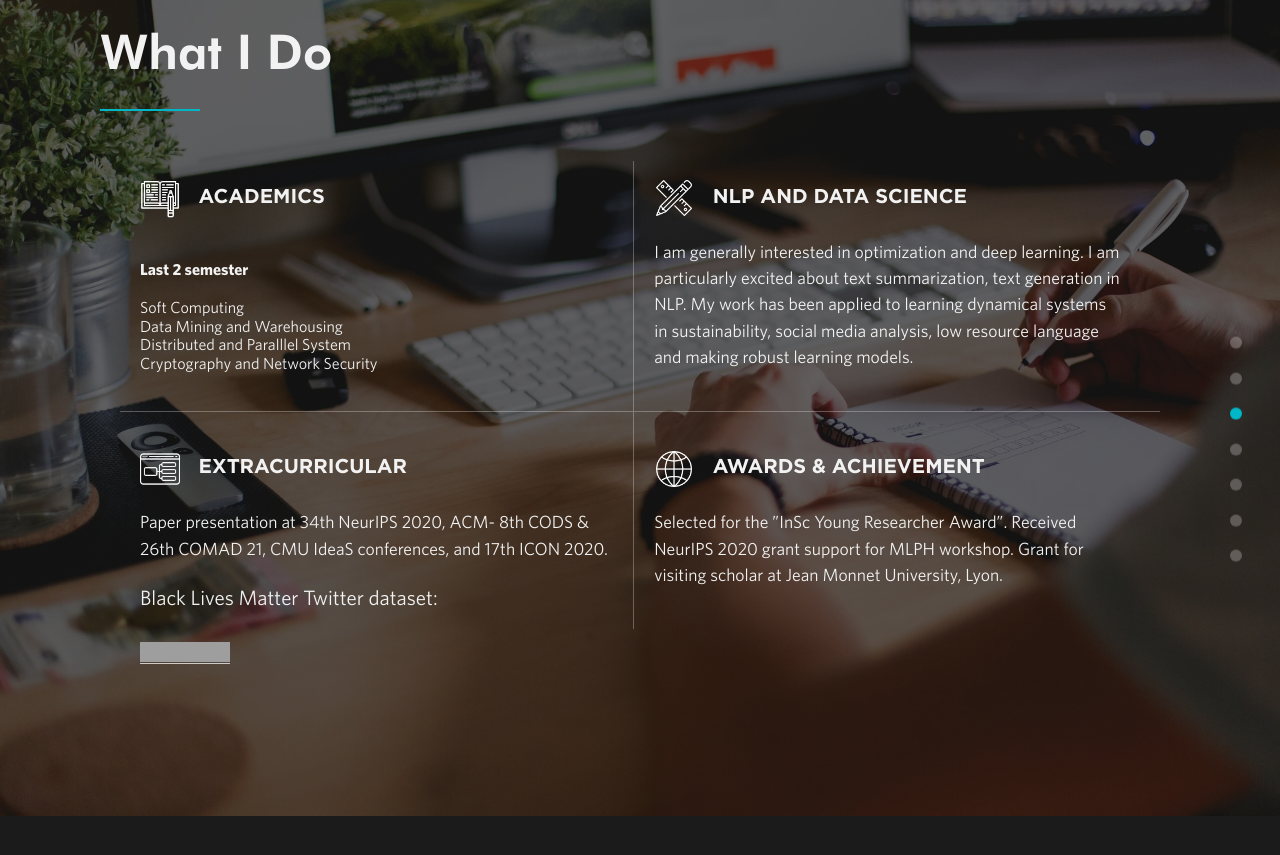
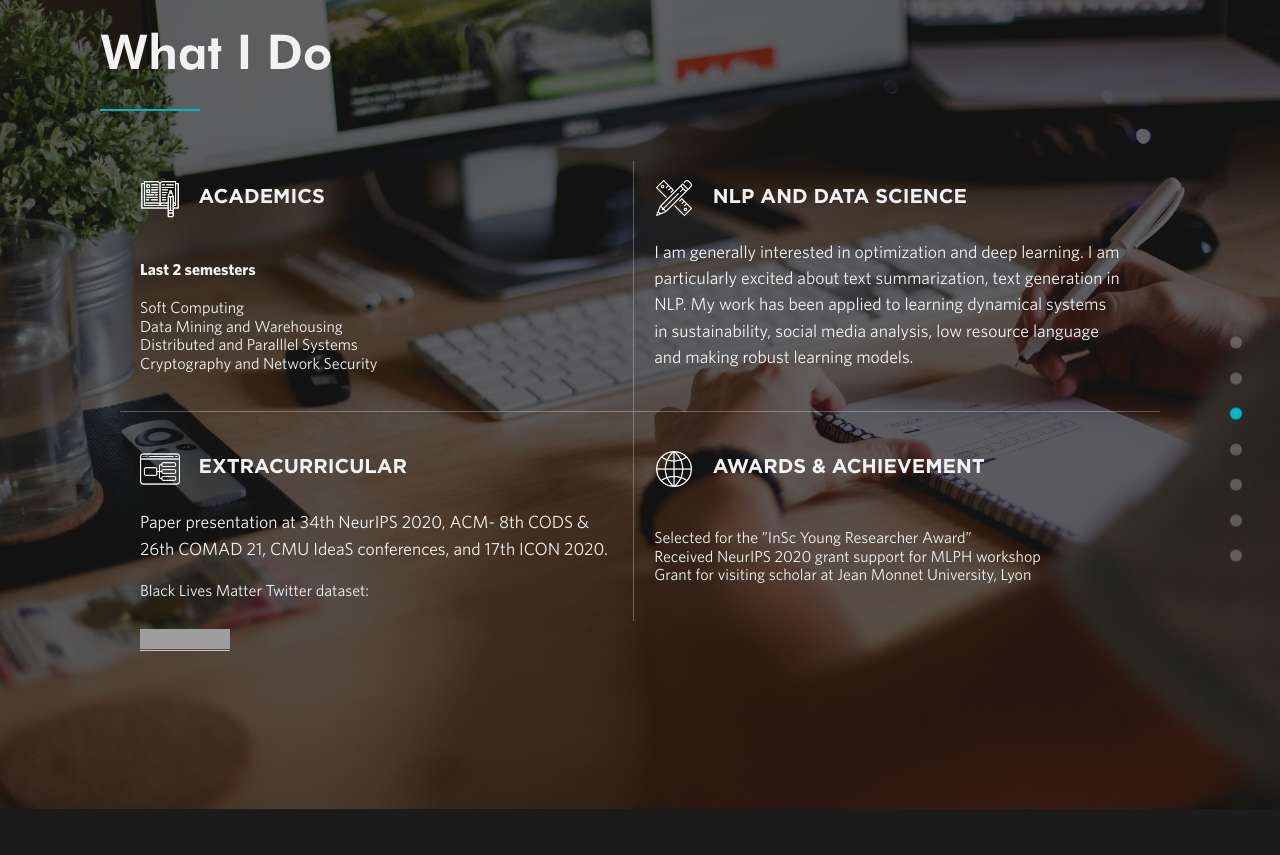
Before and after one commit to sumit6597/sumit6597.github.io, a Jekyll site: the page built from index.html, in a window 1280 px wide and 900 px high, scrolled down 1739 px. Shown: the top 855 px of the window. Built offline with Jekyll 4.4.1, drawn with Linux system fonts in a browser that asks for light colours; nearby versions of some CDN libraries; grey boxes are pictures that could not be loaded.

Commit message:
Update services.yml

```diff
--- a/_data/services.yml
+++ b/_data/services.yml
@@ -5,7 +5,7 @@
   services:
     - heading: Academics
       sprite: webdev
-      text: <ul><h4>Last 2 semester</h4> <li>Soft Computing <li>Data Mining and Warehousing<li>Distributed and Paralllel System<li>Cryptography and Network Security<Business Ethics></ul>
+      text: <ul><h4>Last 2 semesters</h4> <li>Soft Computing <li>Data Mining and Warehousing<li>Distributed and Paralllel Systems<li>Cryptography and Network Security<Business Ethics></ul>
 
     - heading: NLP and Data Science
       sprite: ui
@@ -14,9 +14,9 @@
   services:
     - heading: Extracurricular
       sprite: xd
-      text:  Paper presentation at 34th NeurIPS 2020, ACM- 8th CODS & 26th COMAD 21, CMU IdeaS conferences, and 17th ICON 2020. <p>Black Lives Matter Twitter dataset:</p><br><a href="https://doi.org/10.5281/zenodo.4000539"><img src="https://zenodo.org/badge/DOI/10.5281/zenodo.4000539.svg" alt="DOI"></a>
+      text:  Paper presentation at 34th NeurIPS 2020, ACM- 8th CODS & 26th COMAD 21, CMU IdeaS conferences, and 17th ICON 2020.<ul><li>Black Lives Matter Twitter dataset:</p><br><a href="https://doi.org/10.5281/zenodo.4000539"><img src="https://zenodo.org/badge/DOI/10.5281/zenodo.4000539.svg" alt="DOI"></a></ul>
 
 
     - heading: Awards & Achievement
       sprite: wit
-      text: Selected for the ”InSc Young Researcher Award”. Received NeurIPS 2020 grant support for MLPH workshop. Grant for visiting scholar at Jean Monnet University, Lyon.
+      text: <ul><li>Selected for the ”InSc Young Researcher Award”<li>Received NeurIPS 2020 grant support for MLPH workshop <li> Grant for visiting scholar at Jean Monnet University, Lyon</ul>
```
